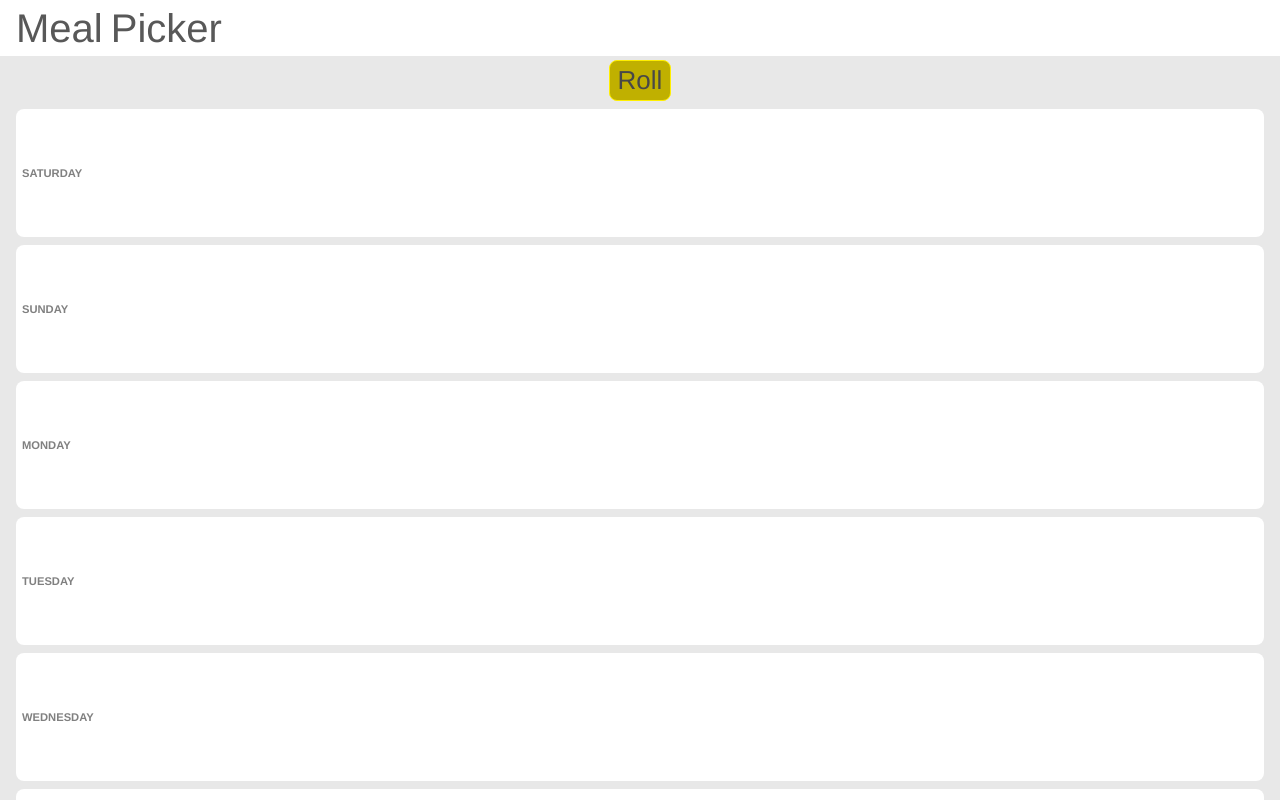
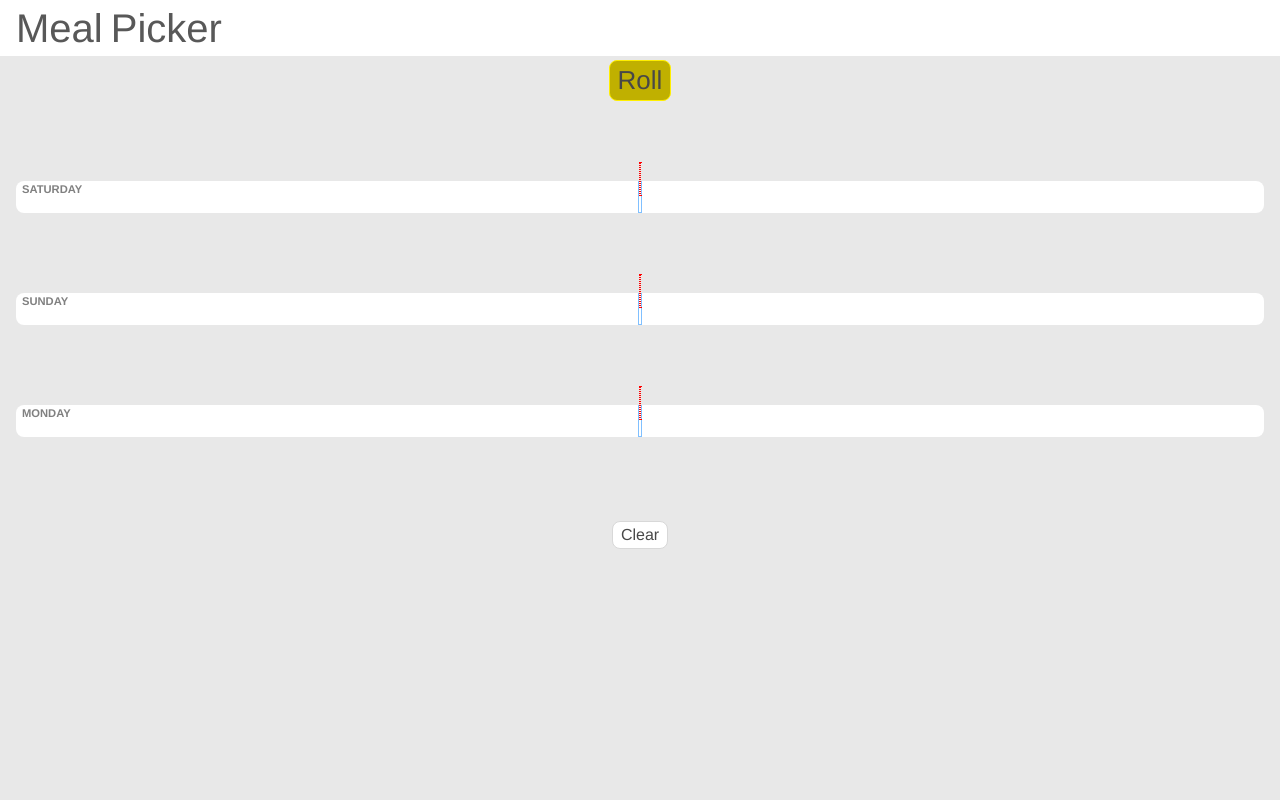
Before and after one commit to philrmass/meal-picker, a React app: page / in a window 1280 px wide. Built offline with nearby package versions, Linux system fonts and the light colour scheme; the HTML template or start-up script is replaced by a standard one.

Commit message:
add names box

```diff
--- a/src/components/MealScroller.js
+++ b/src/components/MealScroller.js
@@ -1,4 +1,4 @@
-import React, { useEffect, useState } from 'react';
+import React, { useEffect, useRef, useState } from 'react';
 import PropTypes from 'prop-types';
 import styles from '../styles/MealScroller.module.css';
 
@@ -9,33 +9,90 @@ function MealScroller({
   showTime,
   pickRandomMealName,
 }) {
+  const namesWrap = useRef(null);
+  const [top, setTop] = useState(-20);
   const [names, setNames] = useState([]);
 
   useEffect(() => {
     const now = Date.now();
     if (showTime > now) {
-      const timePerName = 150;
+      const timePerName = 700;
       const diff = showTime - now;
       const nameCount = Math.ceil(diff / timePerName);
       const vals = new Array(nameCount).fill(0);
       const randomNames = vals.map(() => pickRandomMealName());
       setNames([meal.name, ...randomNames]);
+      console.log(label, 'ymin', getYMin());
+      /*
+      const yMin = getYMin();
+      if (top < yMin) {
+        setTop(yMin);
+      }
+      */
+    } else {
+      setNames([meal.name]);
     }
   }, [showTime]);
 
+  useEffect(() => {
+    console.log(label, 'YMIN', getYMin());
+  }, [namesWrap.current]);
+
   function buildName() {
+    /*
+    setTop((top) => {
+    });
+    */
+
+    return (
+      <div
+        className={styles.namesWrap}
+        ref={namesWrap}
+      >
+        <div
+          className={styles.names}
+          style={{ top }}
+        >
+          {names.map((name, index) => (
+            <div key={index} className={styles.name}>
+              {name}
+            </div>
+          ))}
+        </div>
+      </div>
+    );
+    /*
     if (names.length > 0) {
       return (
-        <div className={styles.names}>
-          {names.map((name, index) => (<div key={index}>{name}</div>))}
+        <div className={styles.listWrap}>
+          <div className={styles.list}>
+            {names.map((name, index) => (
+              <div
+                key={index}
+                className={styles.name}
+              >
+                {name}
+              </div>
+            ))}
+          </div>
         </div>
       );
     }
     return (
-      <div className={styles.name}>
-        {meal.name}
+      <div className={styles.nameWrap}>
+        <div className={styles.name}>
+          {meal.name}
+        </div>
       </div>
     );
+    */
+  }
+
+  function getYMin() {
+    if (namesWrap.current) {
+      return namesWrap.current.clientHeight - namesWrap.current.scrollHeight;
+    }
+    return 0;
   }
 
   return (
--- a/src/components/Picker.js
+++ b/src/components/Picker.js
@@ -22,7 +22,8 @@ function Picker({
   ];
 
   function buildDays() {
-    return dayMeals.map((dayMeal) => {
+    //??? remove slice
+    return dayMeals.slice(0, 3).map((dayMeal) => {
       const label = days[dayMeal.day];
       const meal = meals[dayMeal.guid] || {};
       return (
--- a/src/index.css
+++ b/src/index.css
@@ -11,6 +11,7 @@
   --size-header: 5vh;
   --height-header: 7%;
   --height-main: 93%;
+  --height-meal: 2rem;
   --width-arrow: 30px;
 }
 
--- a/src/styles/MealScroller.module.css
+++ b/src/styles/MealScroller.module.css
@@ -1,32 +1,51 @@
 .main {
   position: relative;
   display: flex;
-  align-items: center;
   justify-content: center;
+  height: var(--height-meal);
+  margin: 80px 16px;
   /*
-  height: 2em;
+  margin: 8px 16px;
   */
-  height: 8em;
-  margin: 8px 16px;
   border-radius: 8px;
   background: var(--bg-white);
+  /*
   overflow: hidden;
+  */
 }
 
 .label {
   position: absolute;
   left: 6px;
+  top: 2px;
   text-transform: uppercase;
   font-weight: bold;
   font-size: 0.7em;
   color: #808080;
 }
 
+
+.namesWrap {
+  position: relative;
+  height: inherit;
+  /*
+  overflow: hidden;
+  */
+  border: 1px solid #80c0ff;
+  box-sizing: border-box;
+}
+
 .names {
-  background: #c0f0e0;
-  font-size: 10px;
+  position: relative;
+  top: 0px;
+  box-sizing: border-box;
+  /*
+  */
+  border: 1px dotted red;
 }
 
 .name {
-  margin-left: 4.5em;
+  box-sizing: border-box;
+  height: var(--height-meal);
+  line-height: var(--height-meal);
 }
```
